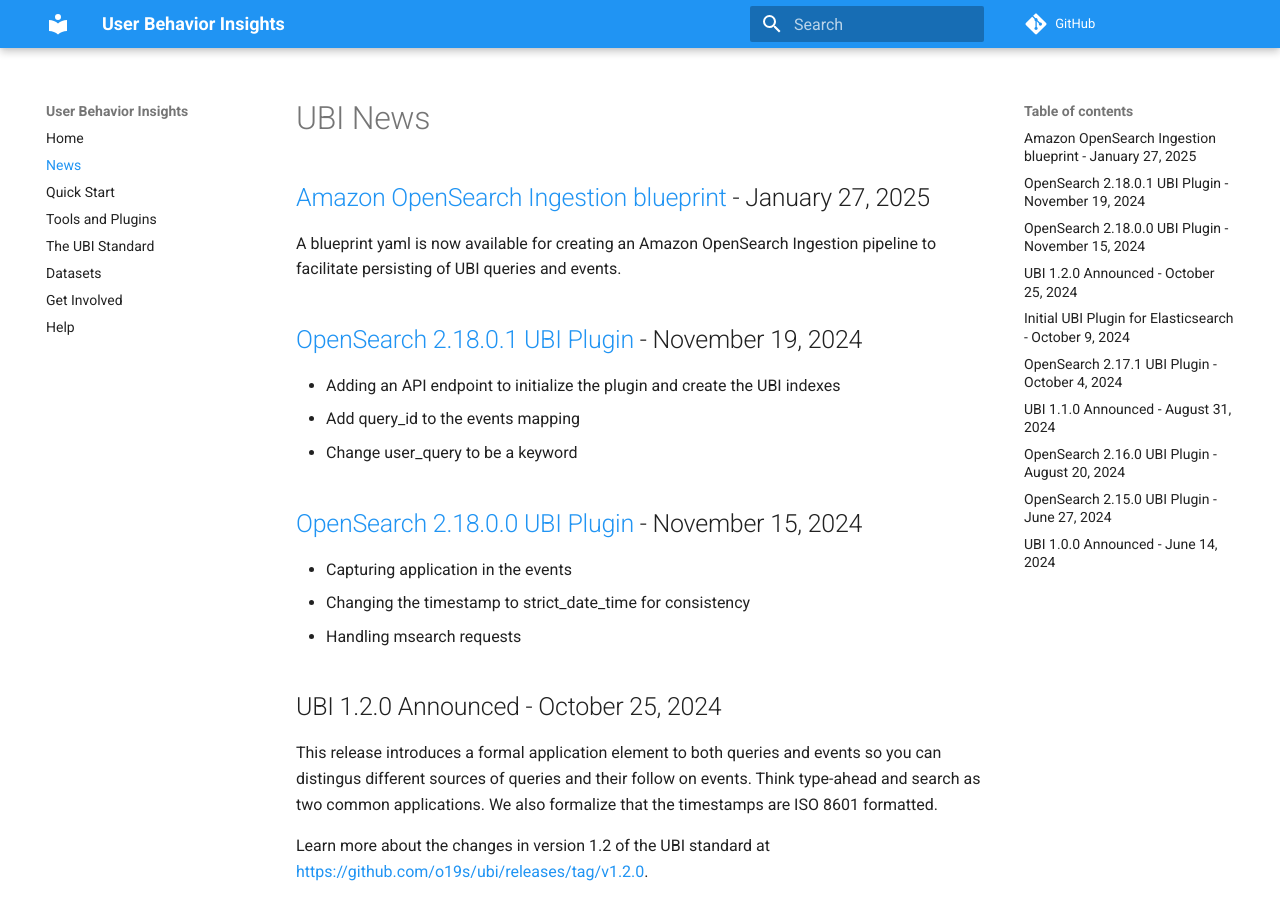
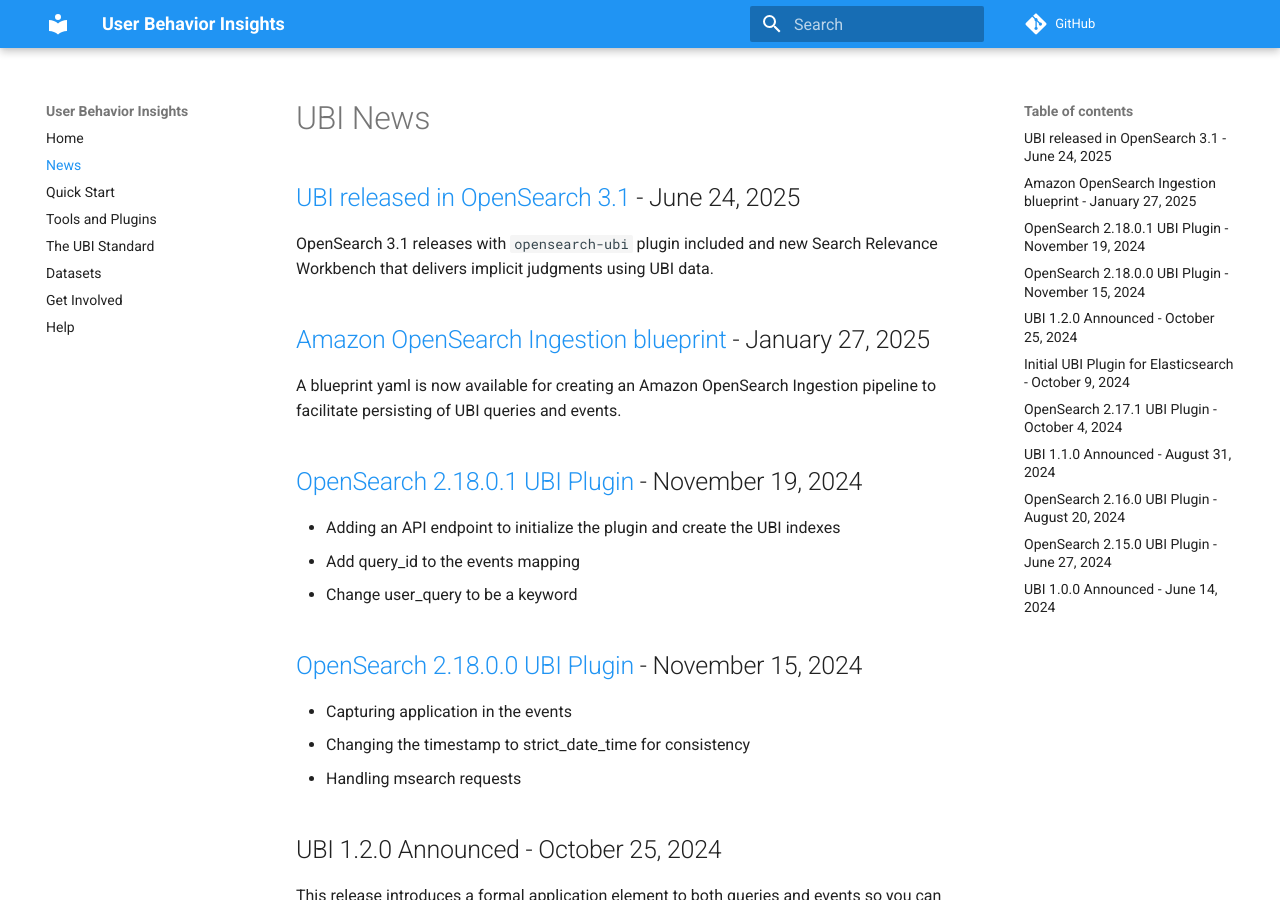
Before and after one commit to o19s/ubi-website, an MkDocs documentation site: the page built from docs/news.md, in a window 1280 px wide and 900 px high. Built offline with MkDocs 1.6.1 and Material for MkDocs 9.7.7, drawn with Linux system fonts in a browser that asks for light colours; comment, search, counter and statistics services are not loaded.

Commit message:
reflect @david-fisher work and opensearch 3.1

```diff
--- a/docs/news.md
+++ b/docs/news.md
@@ -1,4 +1,8 @@
 # UBI News
+
+## [UBI released in OpenSearch 3.1](https://opensearch.org/blog/get-started-with-opensearch-3-1/) - June 24, 2025
+
+OpenSearch 3.1 releases with `opensearch-ubi` plugin included and new Search Relevance Workbench that delivers implicit judgments using UBI data.
 
 ## [Amazon OpenSearch Ingestion blueprint](tools.md#amazon-opensearch-ingestion-blueprint) - January 27, 2025
 
```
Also changed, not shown: docs/tools.md (+1 -1 lines).
